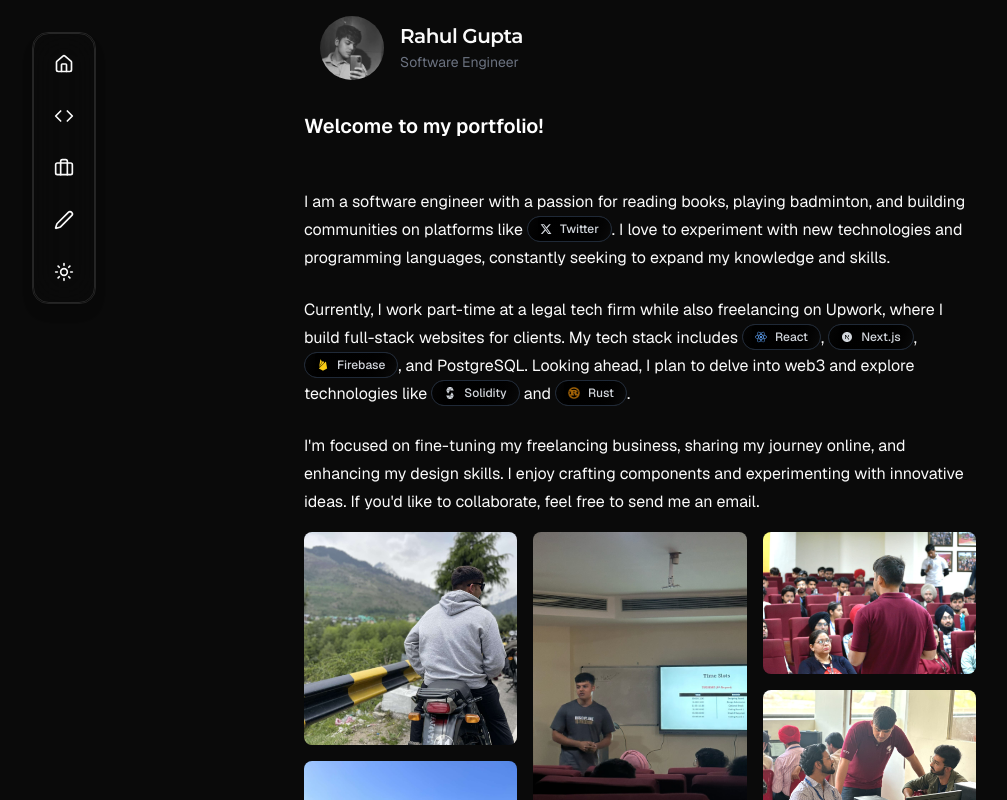
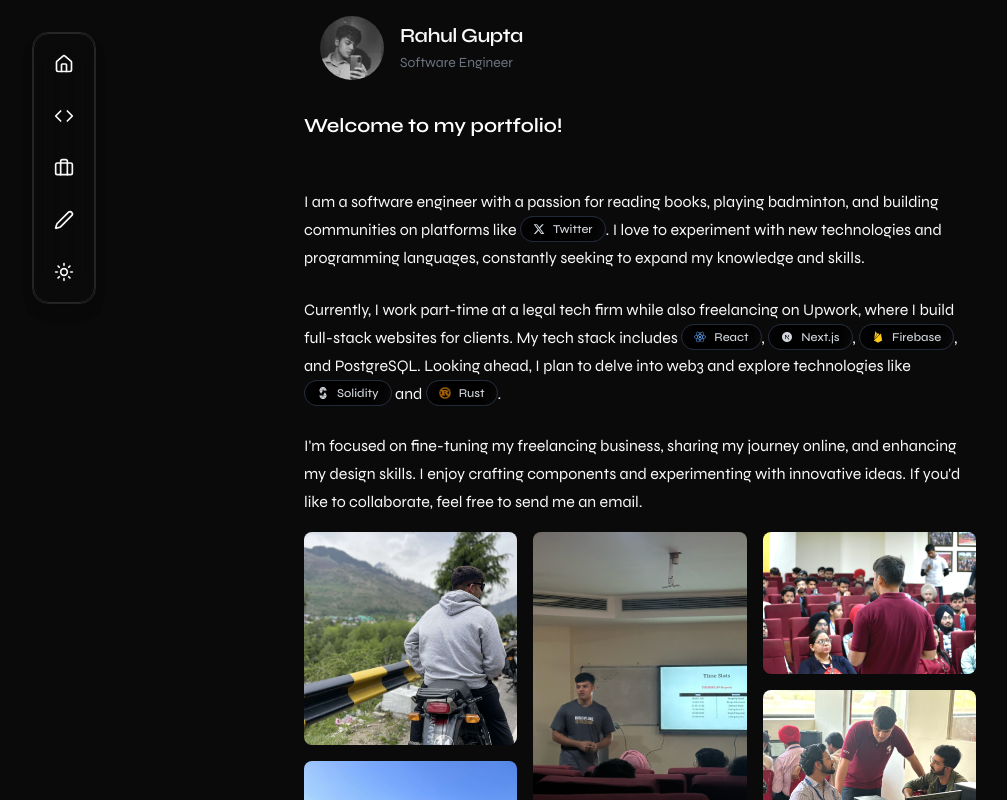
Before and after one commit to Rahulg321/RahulMdxBlog, a Next.js app: page / in a window 1280 px wide. Shown: the top 800 px of the page, without its empty margins (0-1007 px from the left). Built offline with nearby package versions, Linux system fonts and the light colour scheme.

Commit message:
changed the primary font of the site

```diff
--- a/app/globals.css
+++ b/app/globals.css
@@ -134,7 +134,7 @@ p,
 ul,
 li,
 a {
-  font-family: var(--font-geist-sans);
+  font-family: var(--font-syne);
 }
 
 /* Font for headings */
@@ -144,7 +144,7 @@ h3,
 h4,
 h5,
 h6 {
-  font-family: var(--font-montserrat);
+  font-family: var(--font-syne);
 }
 
 /* Font for code blocks and inline code */
```
